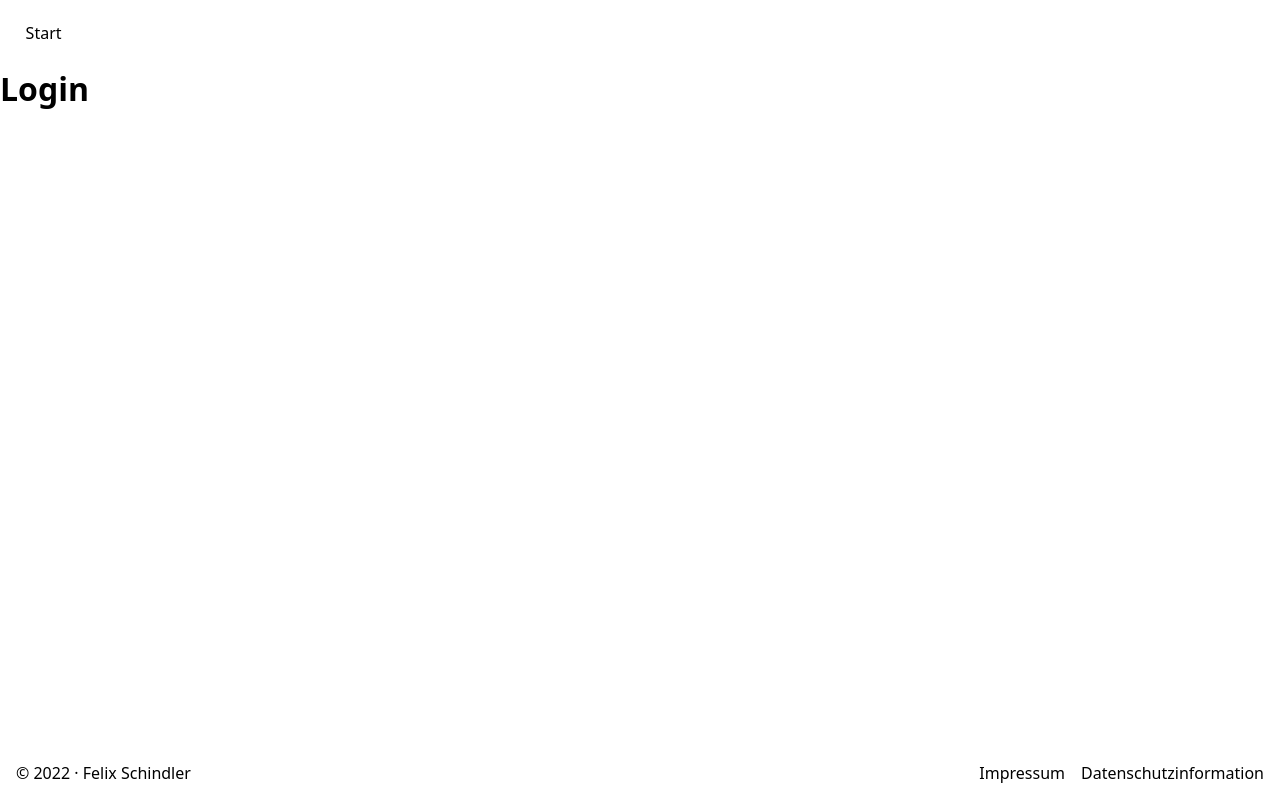
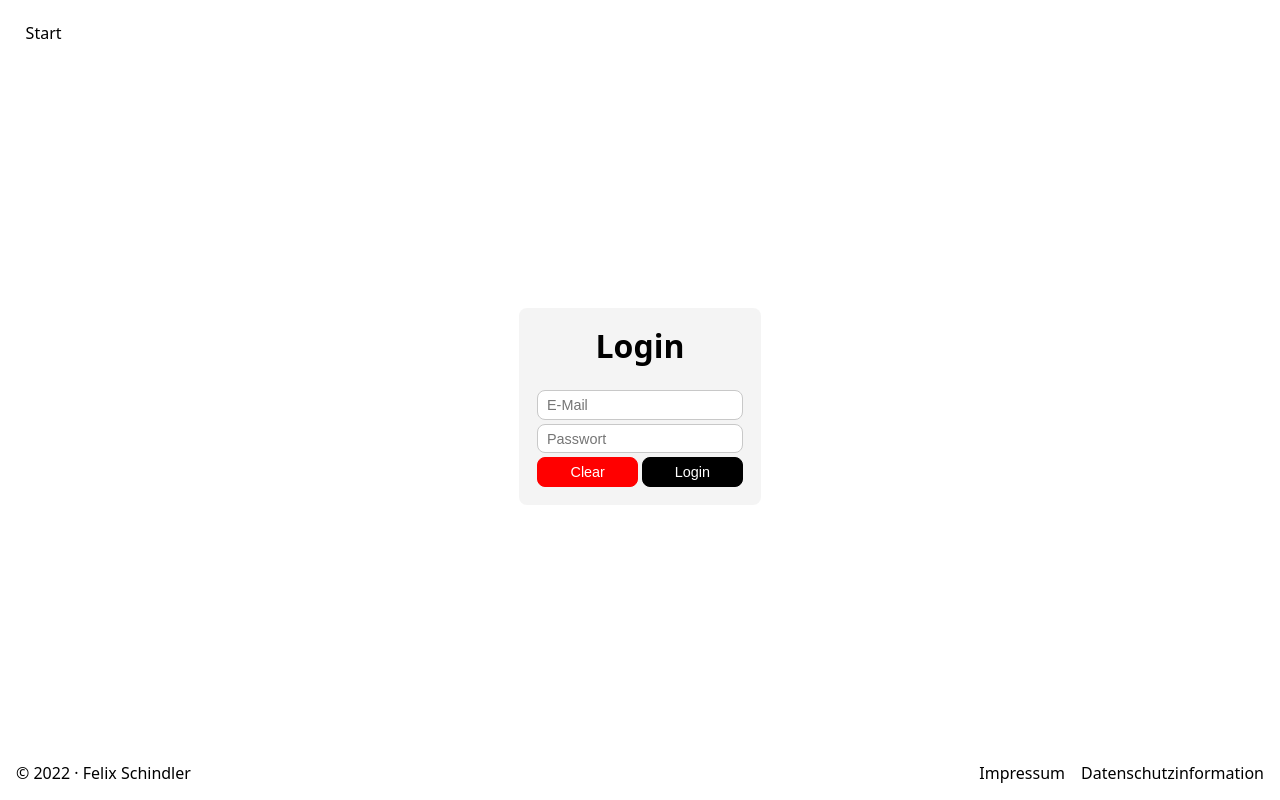
Before and after one commit to felix-schindler/com, a SvelteKit app: page /app/auth in a window 1280 px wide. Built offline with nearby package versions, Linux system fonts and the light colour scheme.

Commit message:
Del register; Add login page

```diff
--- a/src/routes/app/auth/+page.svelte
+++ b/src/routes/app/auth/+page.svelte
@@ -1 +1,51 @@
-<h1>Login</h1>
+<script lang="ts">
+	import Spinner from "$lib/components/Spinner.svelte";
+
+	let mail: string, pass: string;
+	let success: boolean, action: boolean, loading: boolean;
+
+	/**
+	 * Doesn't return anything but set's `success` and `action`
+	 */
+	function login(): void {
+		loading = true;
+
+		setTimeout(() => {
+			action = true;
+			loading = true;
+			success = false;
+		}, 2500);
+	}
+</script>
+
+<div class="ac">
+	<form on:submit|preventDefault={login} class="card">
+		<h1>Login</h1>
+		<input type="email" bind:value={mail} placeholder="E-Mail" />
+		<input type="password" bind:value={pass} placeholder="Passwort" />
+		<div class="btns">
+			<button type="reset">Clear</button>
+			<button type="submit" disabled={loading || (action && success)}>
+				{#if loading}
+					<Spinner />
+				{/if}
+				Login
+			</button>
+		</div>
+		{#if action && !success}
+			<p>Failed to log in.</p>
+		{/if}
+	</form>
+</div>
+
+<style lang="scss">
+	form.card {
+		display: flex;
+		flex-direction: column;
+
+		.btns {
+			display: grid;
+			grid-template-columns: 1fr 1fr;
+		}
+	}
+</style>
--- a/src/routes/app/auth/register/+page.svelte
+++ /dev/null
@@ -1 +0,0 @@
-<h1>Register</h1>
```
